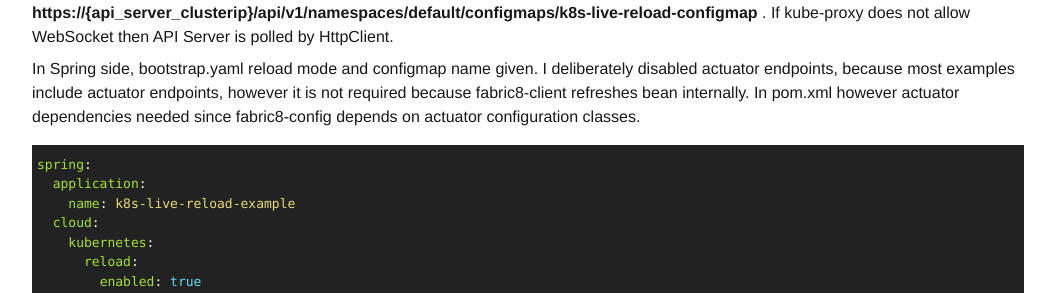
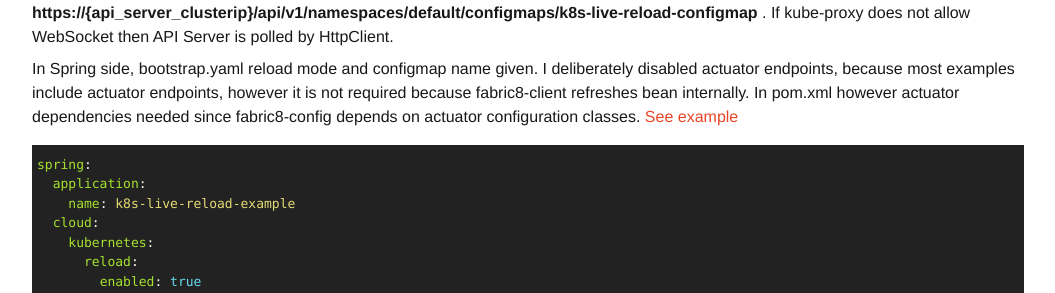
Before and after one commit to gungor/gungor.github.io, a Jekyll site: the page built from _posts/2020-12-28-springboot-k8s-configmap-reload.markdown, in a window 1280 px wide and 900 px high, scrolled down 615 px. Shown: the part 152-445 px from the top of the window, without its empty margins (112-1167 px from the left). Built offline with Jekyll 4.4.1, drawn with Linux system fonts in a browser that asks for light colours.

Commit message:
post modified

```diff
--- a/_posts/2020-12-28-springboot-k8s-configmap-reload.markdown
+++ b/_posts/2020-12-28-springboot-k8s-configmap-reload.markdown
@@ -21,6 +21,7 @@ If kube-proxy does not allow WebSocket then API Server is polled by HttpClient.
 
 In Spring side, bootstrap.yaml reload mode and configmap name given. I deliberately disabled actuator endpoints, because most examples include actuator endpoints, however it is not required because fabric8-client refreshes bean internally.
 In pom.xml however actuator dependencies needed since fabric8-config depends on actuator configuration classes.
+<a class="text-accent" href="https://github.com/gungor/springboot-k8s-configmap-reload-example">See example</a>
 {% highlight yml %}
 spring:
   application:
```
